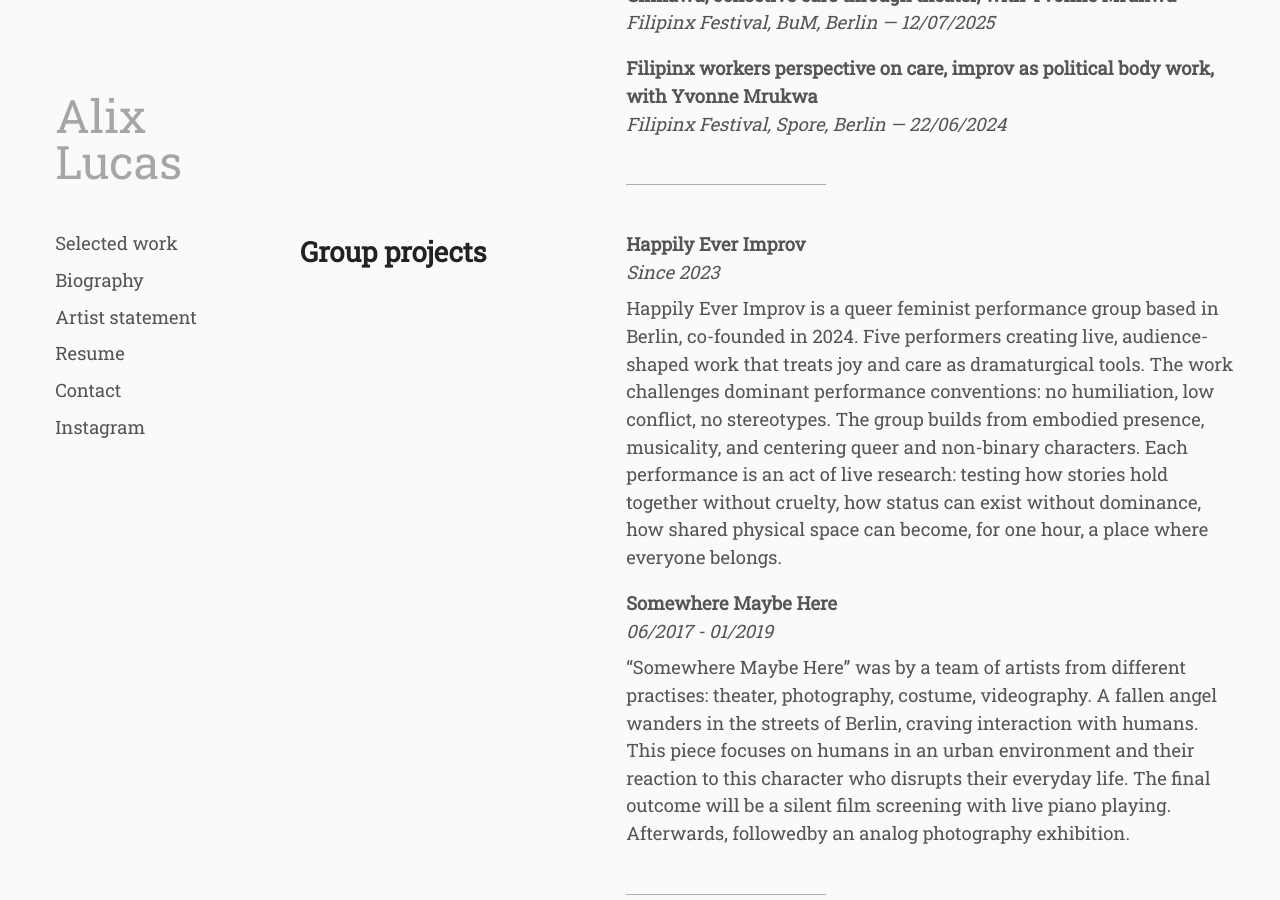
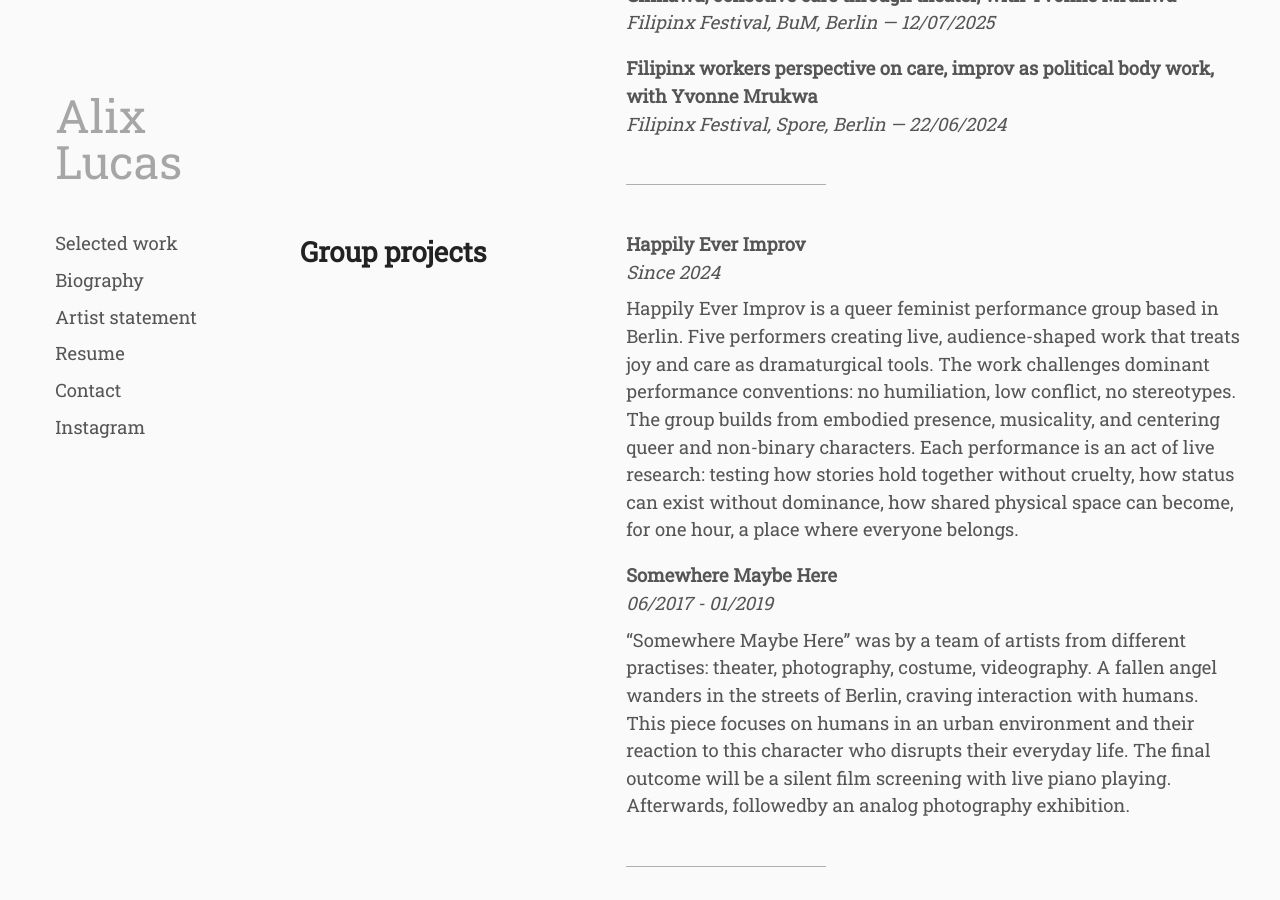
Before and after one commit to whyalix/alixlucas, a Jekyll site: the page built from pages/en/resume.html, in a window 1280 px wide and 900 px high, scrolled down 1417 px. Built offline with Jekyll 4.4.1, drawn with Linux system fonts in a browser that asks for light colours.

Commit message:
Update group_projects.yml

```diff
--- a/_data/en/group_projects.yml
+++ b/_data/en/group_projects.yml
@@ -1,7 +1,7 @@
 - primary: Happily Ever Improv
-  secondary: Since 2023
+  secondary: Since 2024
   content: |
-    Happily Ever Improv is a queer feminist performance group based in Berlin, co-founded in 2024. Five performers creating live, audience-shaped work that treats joy and care as dramaturgical tools.
+    Happily Ever Improv is a queer feminist performance group based in Berlin. Five performers creating live, audience-shaped work that treats joy and care as dramaturgical tools.
     The work challenges dominant performance conventions: no humiliation, low conflict, no stereotypes. The group builds from embodied presence, musicality, and centering queer and non-binary characters.
     Each performance is an act of live research: testing how stories hold together without cruelty, how status can exist without dominance, how shared physical space can become, for one hour, a place where everyone belongs.
 
```
